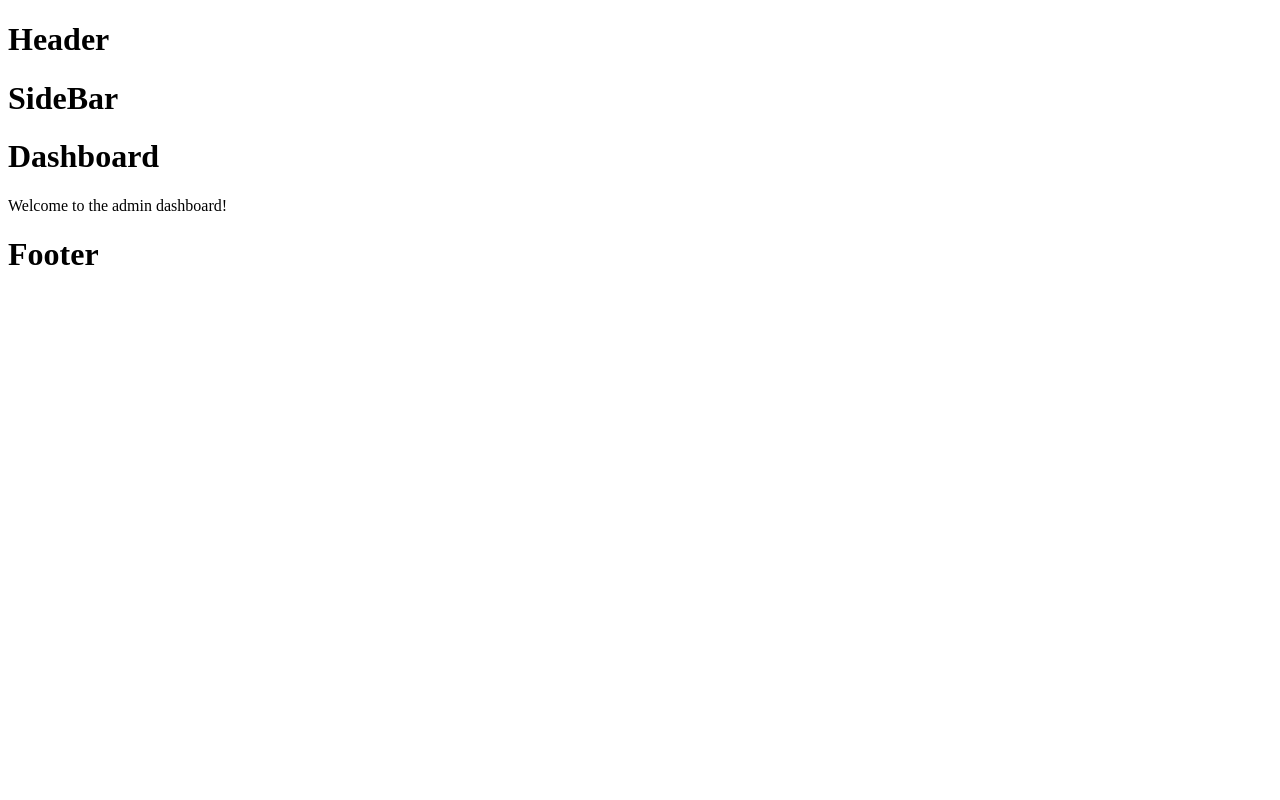
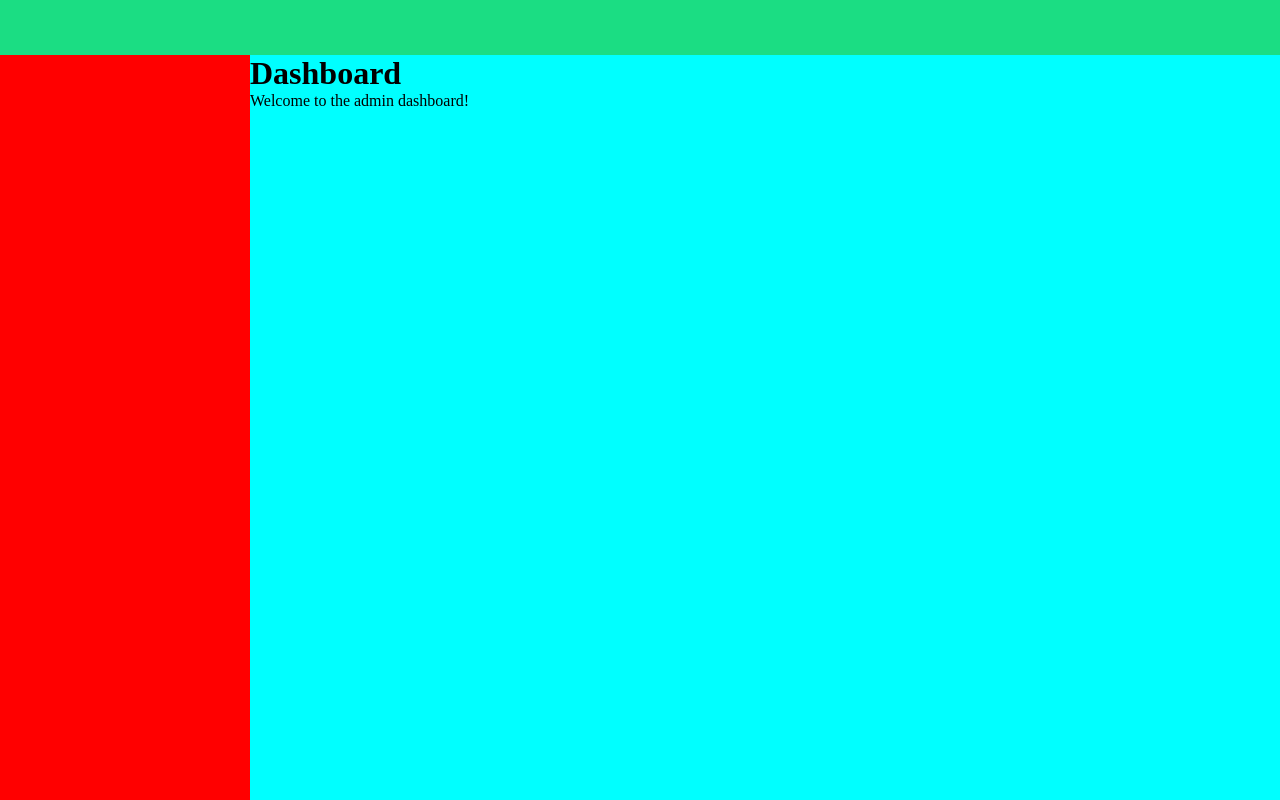
Before and after one commit to EzzatKhaqan/react-admin-dashboard, a React (Create React App) app: page /admin in a window 1280 px wide. Built offline with nearby package versions, Linux system fonts and the light colour scheme.

Commit message:
feat: enhance layout structure and styles for admin components

```diff
--- a/src/App.js
+++ b/src/App.js
@@ -1,6 +1,6 @@
 import { Outlet } from "react-router-dom";
 
 const App = () => {
-  return <>{<Outlet />}</>;
+  return <main>{<Outlet />}</main>;
 };
 export default App;
--- /dev/null
+++ b/src/assets/styles/app.css
@@ -0,0 +1,27 @@
+* {
+  margin: 0;
+  padding: 0;
+  box-sizing: border-box;
+  scrollbar-width: thin;
+}
+body {
+  overflow: hidden;
+}
+
+:root {
+  /* --e-primary-green: #67d3a1; */
+  --e-primary-green: #1bdd83;
+  --e-light-green: #6bf3b4;
+  --e-primary-crimson: #dc143c;
+  --e-light-crimson: #e74c5b;
+  --e-white: #ffff;
+  --e-gray: #a7a7a7;
+  --e-soft-gray: #ecf0f1;
+  --e-surface-ground: #f1f5f9;
+  --e-primary-orange: #ff6f61;
+  --e-light-orange: #ff897a;
+  --e-navy: #1a237e;
+  --e-dark-navy: #1b2a41;
+  --e-neon-blue: #00a8e8;
+  --e-border-color: #e2e8f0;
+}
--- a/src/index.js
+++ b/src/index.js
@@ -2,6 +2,8 @@ import React from "react";
 import ReactDOM from "react-dom/client";
 import { RouterProvider } from "react-router-dom";
 import { router } from "./shared/routes";
+import "./assets/styles/app.css";
+
 const root = ReactDOM.createRoot(document.getElementById("root"));
 root.render(
   <React.StrictMode>
--- a/src/layouts/admin/AppAdminHeader.jsx
+++ b/src/layouts/admin/AppAdminHeader.jsx
@@ -1,11 +1,11 @@
-
+import "./styles/header.css";
 
 function AppAdminHeader(){
     return (
         <>
             <div className="nav">
 
-                <h1>Header</h1>
+
             </div>
         </>
 )};
--- a/src/layouts/admin/AppAdminLayout.jsx
+++ b/src/layouts/admin/AppAdminLayout.jsx
@@ -2,15 +2,16 @@ import { Outlet } from "react-router-dom";
 import AppAdminHeader from "./AppAdminHeader";
 import AppAdminSideBar from "./AppAdminSideBar";
 import AppAdminFooter from "./AppAdminFooter";
+import "./styles/style.css";
 
 const AdminLayout = () => {
 
     return (
-        <div className="main-layout">
+        <div className="main-wrapper">
 
             <AppAdminHeader/>
             <AppAdminSideBar/>
-            <div className="page-content">
+            <div className="page-wrapper">
                <Outlet />
             </div>
             <AppAdminFooter />
--- a/src/layouts/admin/AppAdminSideBar.jsx
+++ b/src/layouts/admin/AppAdminSideBar.jsx
@@ -1,10 +1,11 @@
-
 
 function AppAdminSideBar(){
     return (
-        <div>
-            <h1>SideBar</h1>
-        </div>
+        <>
+            <div className="sidebar-wrapper">
+
+            </div>
+        </>
     );
 }
 
--- /dev/null
+++ b/src/layouts/admin/styles/header.css
@@ -0,0 +1,8 @@
+.nav {
+  position: fixed;
+  width: 100%;
+  height: 55px;
+  background-color: var(--e-primary-green);
+  top: 0;
+  z-index: 100;
+}
--- /dev/null
+++ b/src/layouts/admin/styles/layout.css
@@ -0,0 +1,7 @@
+.main-wrapper {
+  position: absolute;
+  width: 100%;
+  inset: 0;
+  overflow: auto;
+  margin-top: 55px;
+}
--- /dev/null
+++ b/src/layouts/admin/styles/page-wrapper.css
@@ -0,0 +1,6 @@
+.page-wrapper {
+  width: calc(100% - 250px);
+  height: 100%;
+  background-color: aqua;
+  margin-left: 250px;
+}
--- /dev/null
+++ b/src/layouts/admin/styles/sidebar.css
@@ -0,0 +1,8 @@
+.sidebar-wrapper {
+  top: 55px;
+  left: 0;
+  position: fixed;
+  width: 250px;
+  height: 100%;
+  background: red;
+}
--- a/src/layouts/admin/styles/style.css
+++ b/src/layouts/admin/styles/style.css
@@ -0,0 +1,4 @@
+@import url("./layout.css");
+@import url("./header.css");
+@import url("./sidebar.css");
+@import url("./page-wrapper.css");
--- a/src/shared/routes/index.js
+++ b/src/shared/routes/index.js
@@ -2,11 +2,6 @@ import { createBrowserRouter, useRoutes } from "react-router-dom";
 import { AdminRoutes } from "./admin/AdminRoutes";
 import { PublicRoutes } from "./public/PublicRoutes";
 import App from "../../App";
-
-export const AppRoutes = () => {
-  const router = createBrowserRouter([...PublicRoutes, ...AdminRoutes]);
-  return router;
-};
 
 export const router = createBrowserRouter([
   {
```
